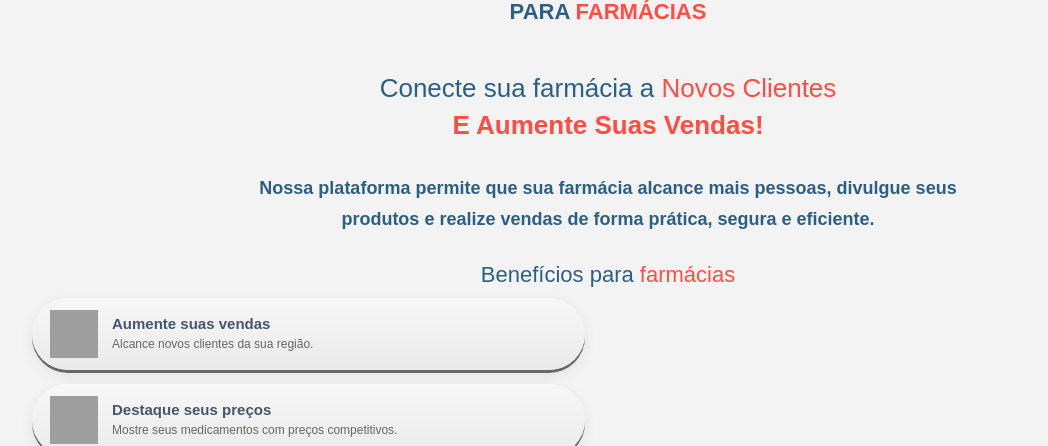
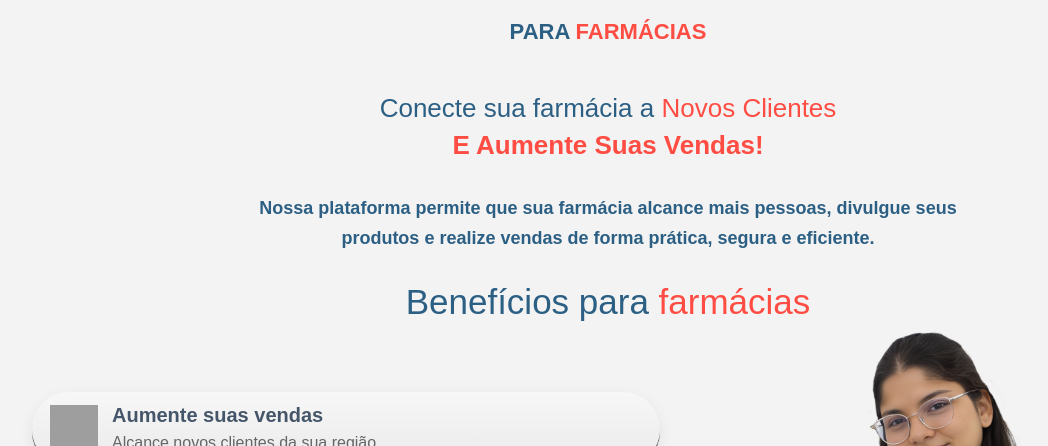
Before and after one commit to RobertoSileno/remaz-pharm-site, a Django app: page / in a window 1280 px wide. Shown: the part 1748-2194 px from the top of the page, without its empty margins (32-1080 px from the left). Run offline with Django 5.2, Linux system fonts and the light colour scheme; grey boxes are pictures that could not be loaded.

Commit message:
adicionando imagens e ajustes de layout

```diff
--- a/static/css/login.css
+++ b/static/css/login.css
@@ -109,7 +109,7 @@ body {
 
 .campo label {
     display: block;
-    text-align: center;
+    text-align: left;
     font-size: 14px;
     color: #111;
     margin-bottom: 10px;
--- a/static/css/style.css
+++ b/static/css/style.css
@@ -335,9 +327,9 @@ img {
 }
 
 .beneficios-titulo {
-    font-size: 22px;
+    font-size: 35px;
     color: #2c5f84;
-    margin-bottom: 10px;
+    margin-bottom: -110px;
     font-weight: 500;
 }
 
@@ -345,16 +337,15 @@ img {
     display: flex;
     justify-content: space-between;
     align-items: flex-end;
-    gap: 40px;
-    margin-top: 10px;
+    margin-top: -40px;
 }
 
 .lista-beneficios {
-    width: 48%;
+    width: 60%;
     display: flex;
     flex-direction: column;
-    gap: 14px;
-    padding-bottom: 20px;
+    gap: 25px;
+    padding-bottom: 90px;
 }
 
 .item-beneficio {
@@ -375,30 +366,32 @@ img {
 }
 
 .item-beneficio h5 {
-    font-size: 15px;
+    font-size: 20px;
     color: #46566a;
     margin-bottom: 4px;
 }
 
 .item-beneficio p {
-    font-size: 12px;
+    font-size: 16px;
     color: #666;
     line-height: 1.45;
 }
 
-.imagem-farmacia {
-    width: 42%;
+.imagem-farmaceutica {
+    width: 50%;
     display: flex;
-    justify-content: center;
+    justify-content: flex-start;
     align-items: flex-end;
 }
 
-.imagem-farmacia img {
-    max-width: 380px;
+.imagem-farmaceutica img {
+    max-width: 750px;
     width: 100%;
+    transform: translateX(-20px);
+
 }
 
-/* RODAPE */
+/* RODAPÉ */
 .rodape {
     background-color: #2c7696;
     padding: 55px 0 24px;
--- a/templates/home.html
+++ b/templates/home.html
@@ -78,8 +78,8 @@
                 </p>
             </div>
 
-            <div class="sobre-imagem">
-                <img src="{% static 'img/casal.jpg' %}">
+            <div class="casal-imagem">
+                <img src="{% static 'img/home/casal.png' %}">
             </div>
 
         </div>
@@ -195,8 +195,8 @@
 
             </div>
 
-            <div class="imagem-farmacia">
-                <img src="{% static 'img/farmaceutica.png' %}">
+            <div class="imagem-farmaceutica">
+                <img src="{% static 'img/home/farmaceutica.png' %}">
             </div>
 
         </div>
--- a/templates/login.html
+++ b/templates/login.html
@@ -64,8 +64,9 @@
                         lembrar de mim?
                     </label>
 
-                    <a href="#" class="esqueci">esqueceu a senha ?</a>
-
+                    <a href="{% url 'recuperar_senha' %}" class="esqueci">
+                        esqueceu a senha ?
+                    </a>
                 </div>
 
                 <!-- BOTÃO -->
```
Also changed, not shown: other parts of static/css/style.css (+19 -21 lines), static/img/home/casal.png (added), static/img/home/farmaceutica.png (added).
